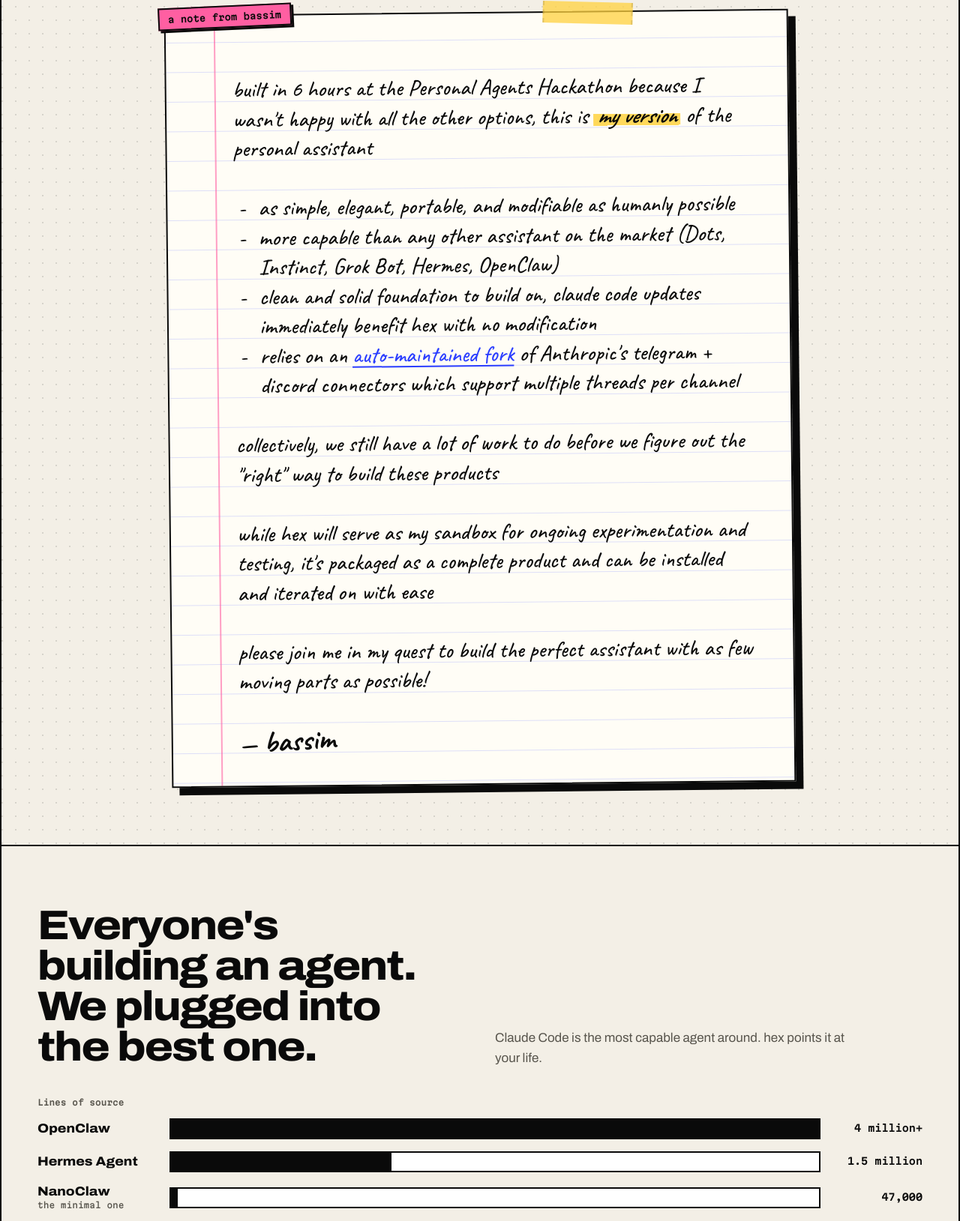
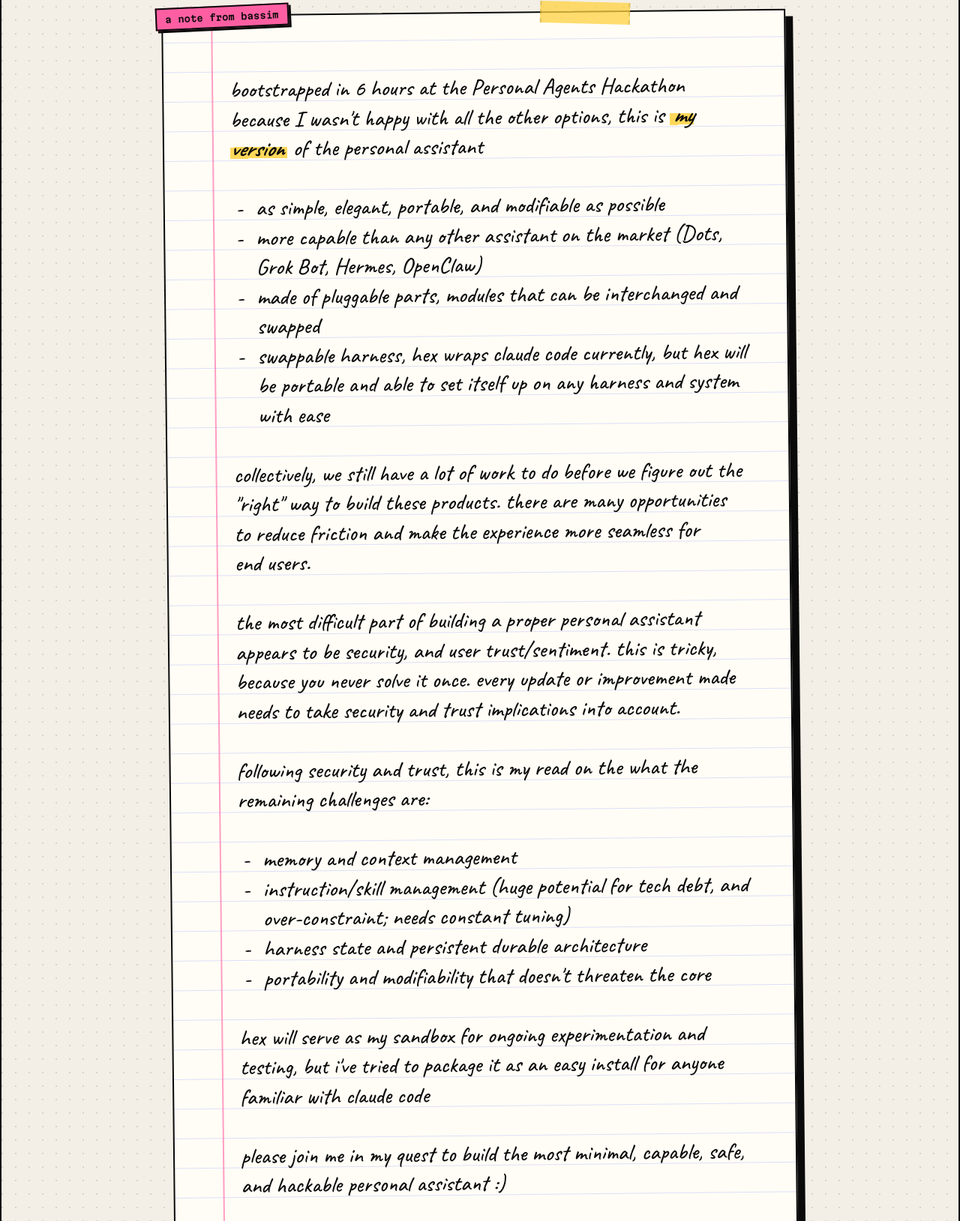
Before and after one commit to AVGVSTVS96/hex, a plain HTML site: page site/index.html in a window 1280 px wide. Shown: the part 934-2563 px from the top of the page at 75% size. Drawn offline with Linux system fonts and the light colour scheme.

Commit message:
docs: rewrite the note from bassim in the README and on the site

```diff
--- a/site/index.html
+++ b/site/index.html
@@ -86,16 +86,24 @@
 <section class="note" aria-labelledby="note-title">
   <article class="paper">
     <h2 id="note-title" class="sticker">a note from bassim</h2>
-    <p>built in 6 hours at the Personal Agents Hackathon because I wasn't happy with all the other options, this is <strong><em>my version</em></strong> of the personal assistant</p>
+    <p>bootstrapped in 6 hours at the Personal Agents Hackathon because I wasn't happy with all the other options, this is <strong><em>my version</em></strong> of the personal assistant</p>
     <ul>
-      <li>as simple, elegant, portable, and modifiable as humanly possible</li>
-      <li>more capable than any other assistant on the market (Dots, Instinct, Grok Bot, Hermes, OpenClaw)</li>
-      <li>clean and solid foundation to build on, claude code updates immediately benefit hex with no modification</li>
-      <li>relies on an <a href="https://github.com/AVGVSTVS96/claude-plugins-official">auto-maintained fork</a> of Anthropic's telegram + discord connectors which support multiple threads per channel</li>
+      <li>as simple, elegant, portable, and modifiable as possible</li>
+      <li>more capable than any other assistant on the market (Dots, Grok Bot, Hermes, OpenClaw)</li>
+      <li>made of pluggable parts, modules that can be interchanged and swapped</li>
+      <li>swappable harness, hex wraps claude code currently, but hex will be portable and able to set itself up on any harness and system with ease</li>
     </ul>
-    <p>collectively, we still have a lot of work to do before we figure out the "right" way to build these products</p>
-    <p>while hex will serve as my sandbox for ongoing experimentation and testing, it's packaged as a complete product and can be installed and iterated on with ease</p>
-    <p>please join me in my quest to build the perfect assistant with as few moving parts as possible!</p>
+    <p>collectively, we still have a lot of work to do before we figure out the "right" way to build these products. there are many opportunities to reduce friction and make the experience more seamless for end users.</p>
+    <p>the most difficult part of building a proper personal assistant appears to be security, and user trust/sentiment. this is tricky, because you never solve it once. every update or improvement made needs to take security and trust implications into account.</p>
+    <p>following security and trust, this is my read on the what the remaining challenges are:</p>
+    <ul>
+      <li>memory and context management</li>
+      <li>instruction/skill management (huge potential for tech debt, and over-constraint; needs constant tuning)</li>
+      <li>harness state and persistent durable architecture</li>
+      <li>portability and modifiability that doesn't threaten the core</li>
+    </ul>
+    <p>hex will serve as my sandbox for ongoing experimentation and testing, but i've tried to package it as an easy install for anyone familiar with claude code</p>
+    <p>please join me in my quest to build the most minimal, capable, safe, and hackable personal assistant :)</p>
     <p class="signed">— bassim</p>
   </article>
 </section>
```
Also changed, not shown: site/COPY.md (+17 -9 lines), README.md.
